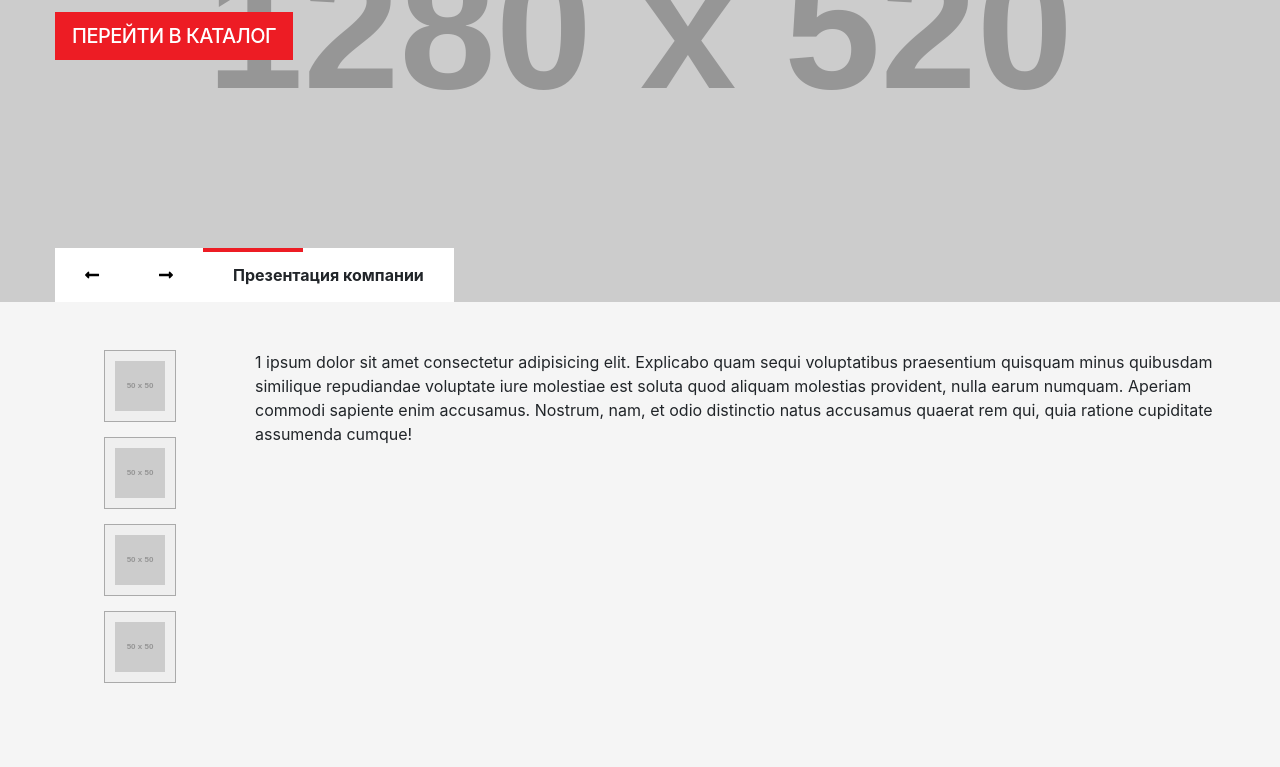
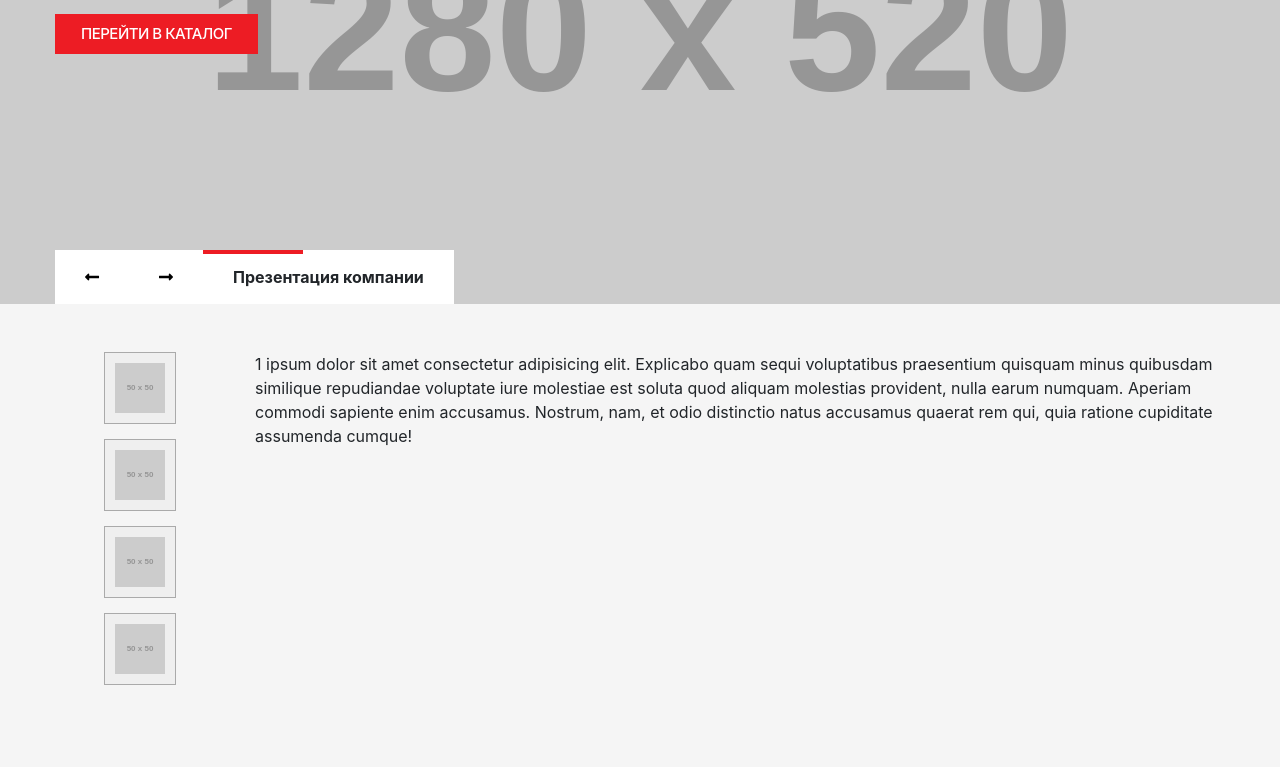
Before and after one commit to Muhammadjewel/valtec-clone, a website: page src/index.html in a window 1280 px wide. Shown: the part 359-1126 px from the top of the page. Drawn offline with nearby package versions, Linux system fonts and the light colour scheme; files that its build step writes are made by us from their sources; placeholder pictures from the web are drawn by us.

Commit message:
Update global .btn styles

```diff
--- a/src/scss/_general.scss
+++ b/src/scss/_general.scss
@@ -21,6 +21,9 @@ img {
 }
 .btn-primary,
 .btn-outline-primary {
+  padding-left: 25px;
+  padding-right: 25px;
+  font-size: 15px;
   font-weight: 500;
   letter-spacing: -0.5px;
   text-transform: uppercase;
```
